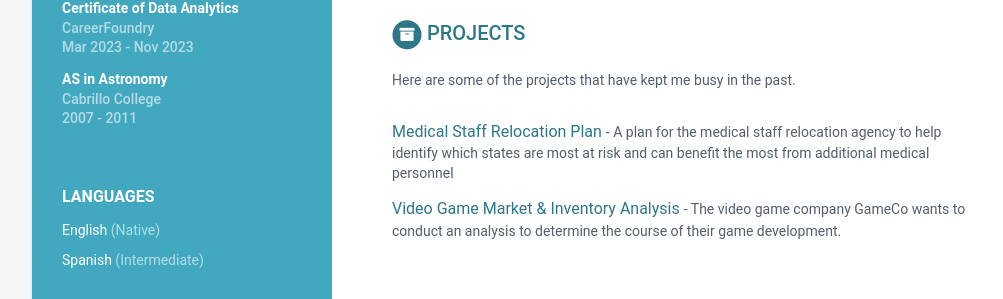
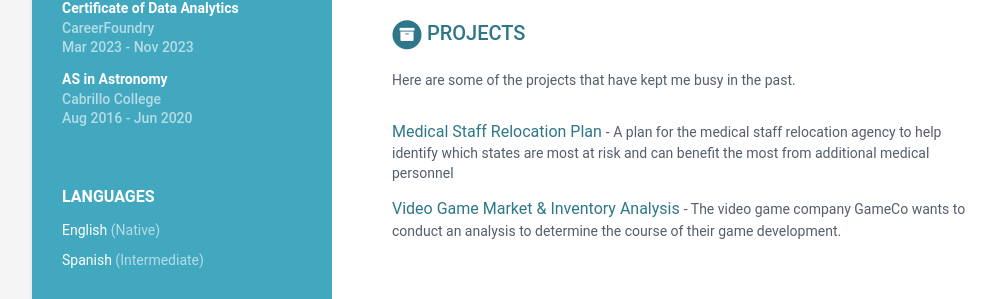
Before and after one commit to data-rob/data-rob.github.io, a Jekyll site: the page built from index.html, in a window 1280 px wide. Shown: the part 574-873 px from the top of the page, without its empty margins (108-1111 px from the left). Built offline with Jekyll 4.4.1, drawn with Linux system fonts in a browser that asks for light colours.

Commit message:
Update data.yml

```diff
--- a/_data/data.yml
+++ b/_data/data.yml
@@ -75,9 +75,9 @@ education:
 
       - degree: AS in Astronomy
         university: Cabrillo College
-        time: 2007 - 2011
+        time: Aug 2016 - Jun 2020
         details: |
-          Received Assosciates of Science in Astronomy
+          Received Associates of Science in Astronomy
 
 
 certifications:
```
